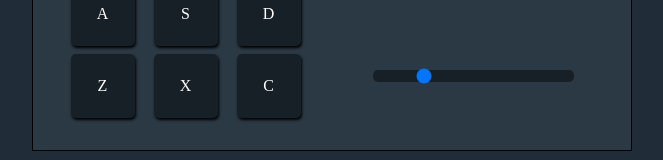
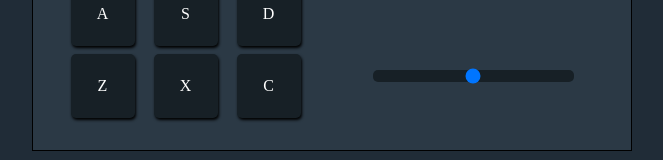
Before and after one commit to BB2455/Drum-Machine, a React (Create React App) app: page / in a window 1280 px wide. Shown: the part 386-546 px from the top of the page, without its empty margins (308-971 px from the left). Built offline with nearby package versions, Linux system fonts and the light colour scheme.

Commit message:
Updated README + Small Changes

```diff
--- a/src/App.jsx
+++ b/src/App.jsx
@@ -6,7 +6,7 @@ import React, { useState, useCallback } from "react";
 
 function App() {
   const [currentValue, setCurrentValue] = useState("");
-  const [volume, setVolume] = useState(0.23);
+  const [volume, setVolume] = useState(0.5);
 
   const clearDisplay = () => {
     setCurrentValue("");
```
Also changed, not shown: 1 other file (tests, documents, lock files or other folders).
